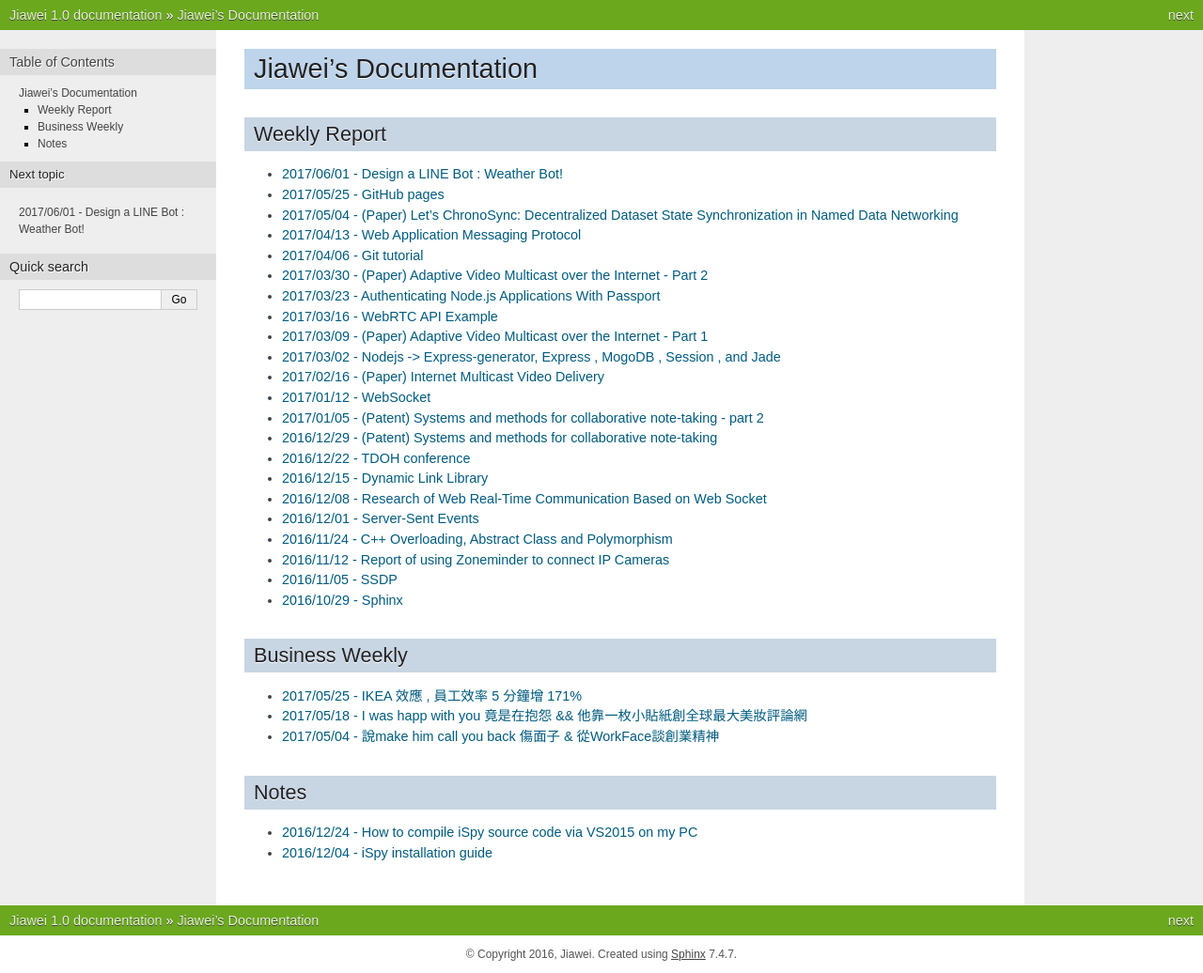
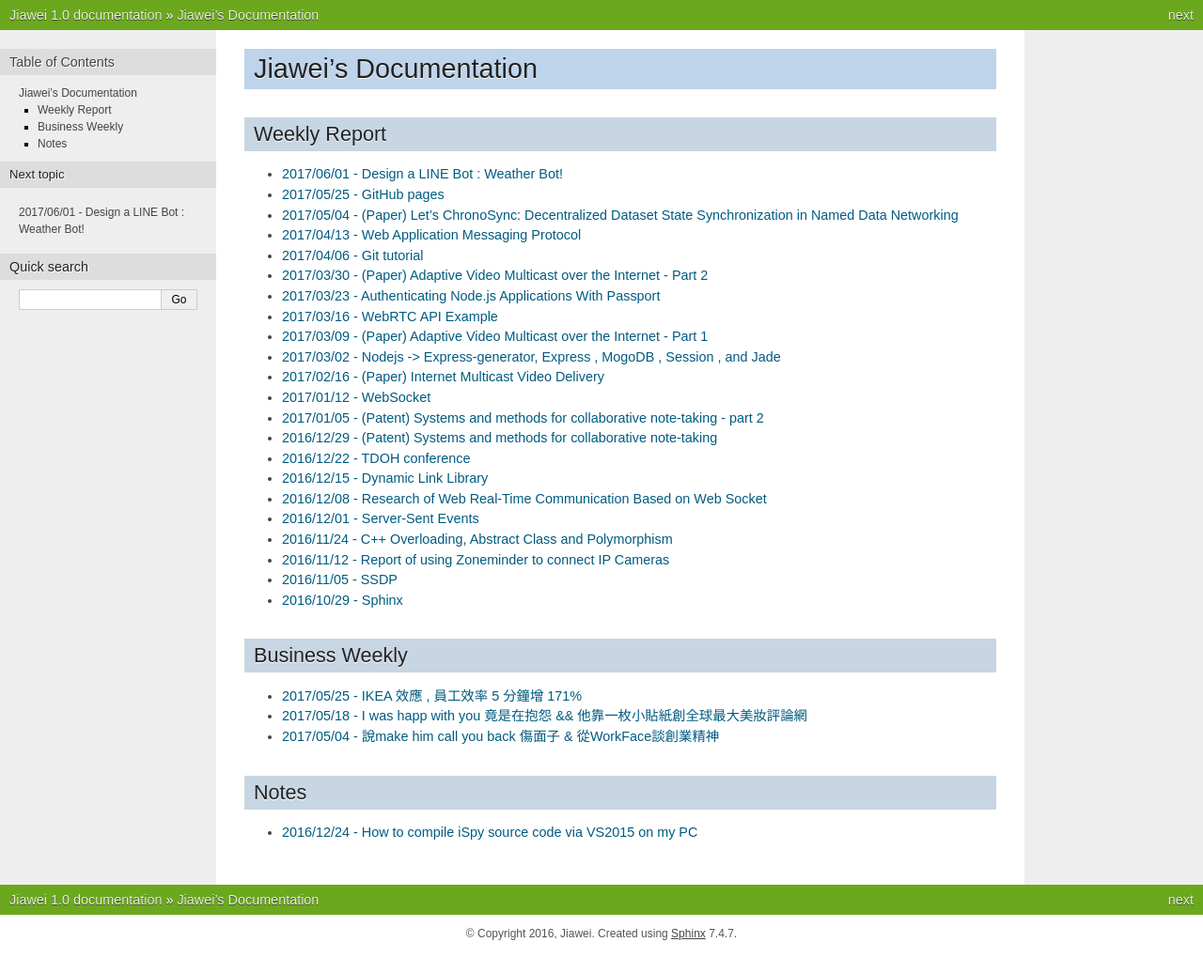
Before and after one commit to alvin9453/alvin9453.github.io, a Sphinx documentation site: the page built from source/index.rst, in a window 1280 px wide. Shown: the whole page at 94% size. Built offline with Sphinx 7.4.7, drawn with Linux system fonts in a browser that asks for light colours; after the commit the page ends 1014 px from its top, so only the background shows below that.

Commit message:
Remove some information

```diff
--- a/source/index.rst
+++ b/source/index.rst
@@ -60,7 +60,6 @@ Notes
     :titlesonly:
 
     ./Notes/How_to_compile_iSpy_source_code_via_VS2015_on_my_PC
-    ./Notes/iSpy_installation_guide
 
 
 ..
```
Also changed, not shown: 6 other files.
